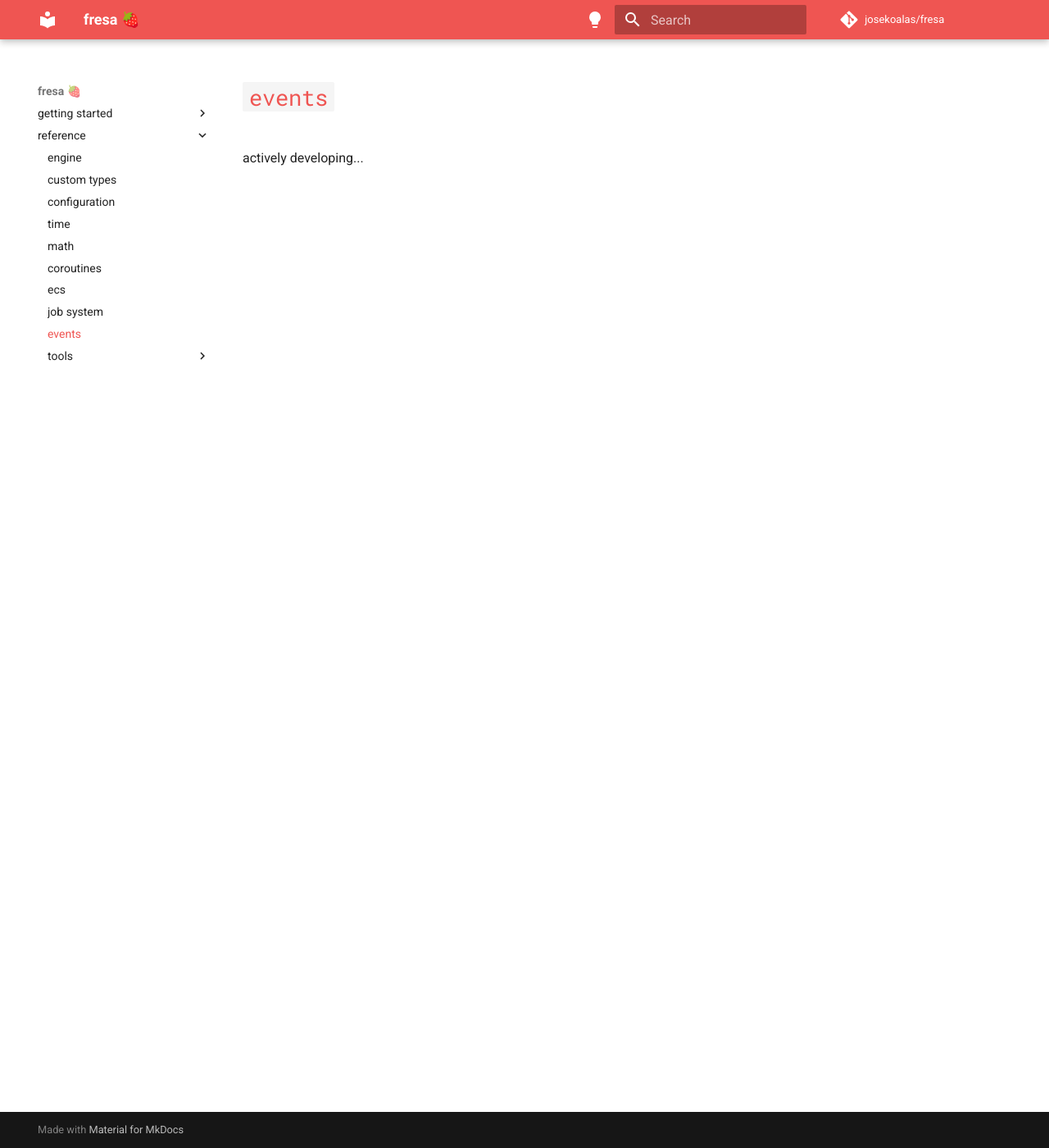
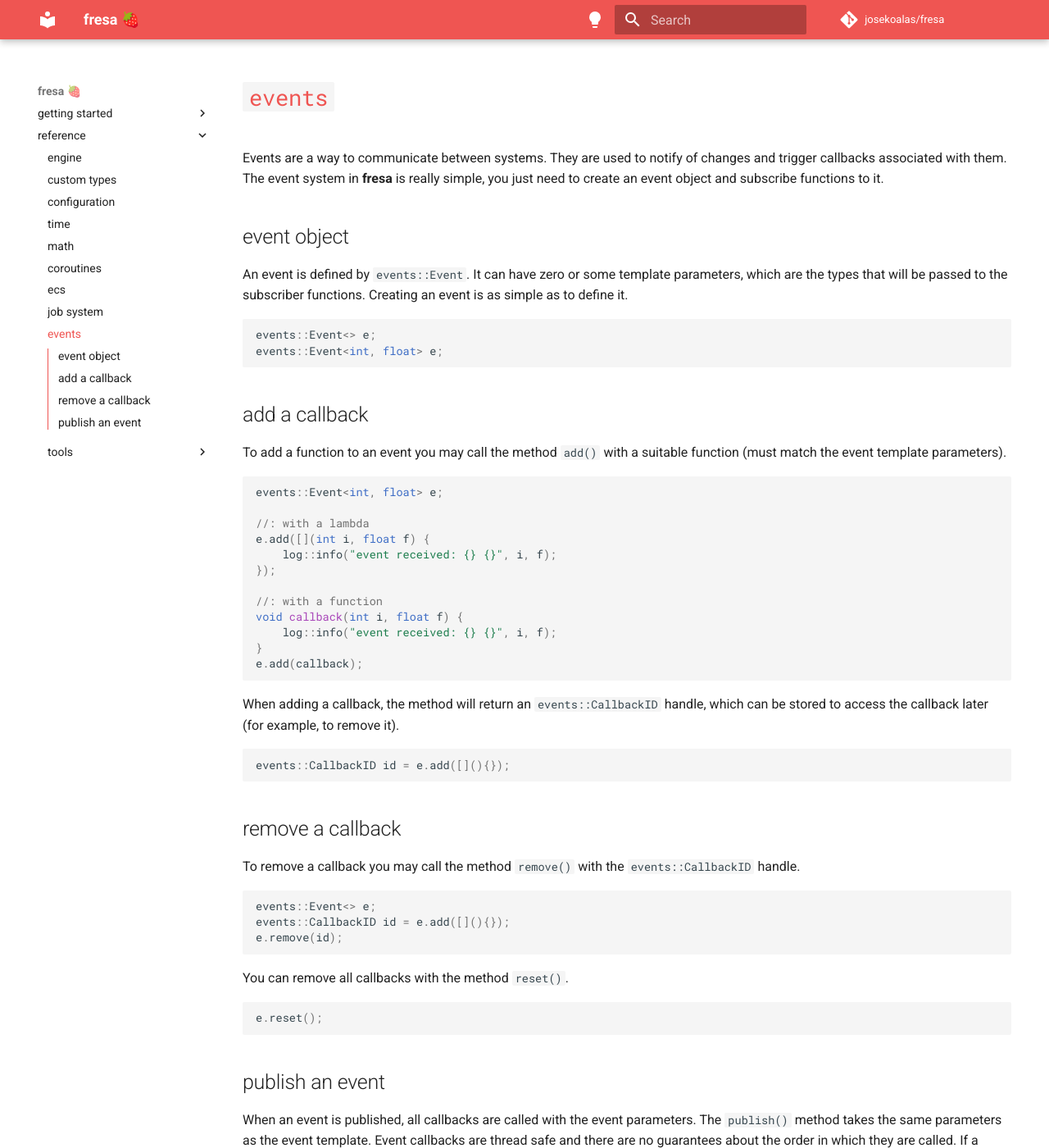
Before and after one commit to eerii/fresa, an MkDocs documentation site: the page built from docs/reference/events.md, in a window 1280 px wide and 1400 px high. Shown: the whole window at 82% size. Built offline with MkDocs 1.6.1 and Material for MkDocs 9.7.7, drawn with Linux system fonts in a browser that asks for light colours; comment, search, counter and statistics services are not loaded; the version menu is left out; some of the changed text lies outside the part shown.

````diff
--- a/docs/reference/events.md
+++ b/docs/reference/events.md
@@ -1,3 +1,67 @@
 # [`events`](https://github.com/josekoalas/fresa/blob/main/core/events.h)
 
-actively developing...
+Events are a way to communicate between systems. They are used to notify of changes and trigger callbacks associated with them. The event system in **fresa** is really simple, you just need to create an event object and subscribe functions to it.
+
+## event object
+
+An event is defined by `events::Event`. It can have zero or some template parameters, which are the types that will be passed to the subscriber functions. Creating an event is as simple as to define it.
+
+```cpp
+events::Event<> e;
+events::Event<int, float> e;
+```
+
+## add a callback
+
+To add a function to an event you may call the method `add()` with a suitable function (must match the event template parameters).
+
+```cpp
+events::Event<int, float> e;
+
+//: with a lambda
+e.add([](int i, float f) {
+    log::info("event received: {} {}", i, f);
+});
+
+//: with a function
+void callback(int i, float f) {
+    log::info("event received: {} {}", i, f);
+}
+e.add(callback);
+```
+
+When adding a callback, the method will return an `events::CallbackID` handle, which can be stored to access the callback later (for example, to remove it).
+
+```cpp
+events::CallbackID id = e.add([](){});
+```
+
+## remove a callback
+
+To remove a callback you may call the method `remove()` with the `events::CallbackID` handle.
+
+```cpp
+events::Event<> e;
+events::CallbackID id = e.add([](){});
+e.remove(id);
+```
+
+You can remove all callbacks with the method `reset()`.
+
+```cpp
+e.reset();
+```
+
+## publish an event
+
+When an event is published, all callbacks are called with the event parameters. The `publish()` method takes the same parameters as the event template. Event callbacks are thread safe and there are no guarantees about the order in which they are called. If a callback is removed from the event, it will not be called when the event is published.
+
+```cpp
+events::Event<int, float> e;
+events::CallbackID id = e.add([](int i, float f) {
+    log::info("event received: {} {}", i, f);
+});
+e.publish(1, 2.0f);
+
+// >> event received: 1 2.0
+```
--- a/mkdocs.yml
+++ b/mkdocs.yml
@@ -72,3 +72,4 @@ nav:
       - logging: reference/tools/log.md
       - unit tests: reference/tools/unit_test.md
       - assertions: reference/tools/assertions.md
+      - reflection: reference/tools/reflection.md
````
Also changed, not shown: CHANGELOG.md (+2 -5 lines), docs/reference/jobs.md (+1 -1 lines), docs/reference/tools/reflection.md (added, +105 -0 lines).
